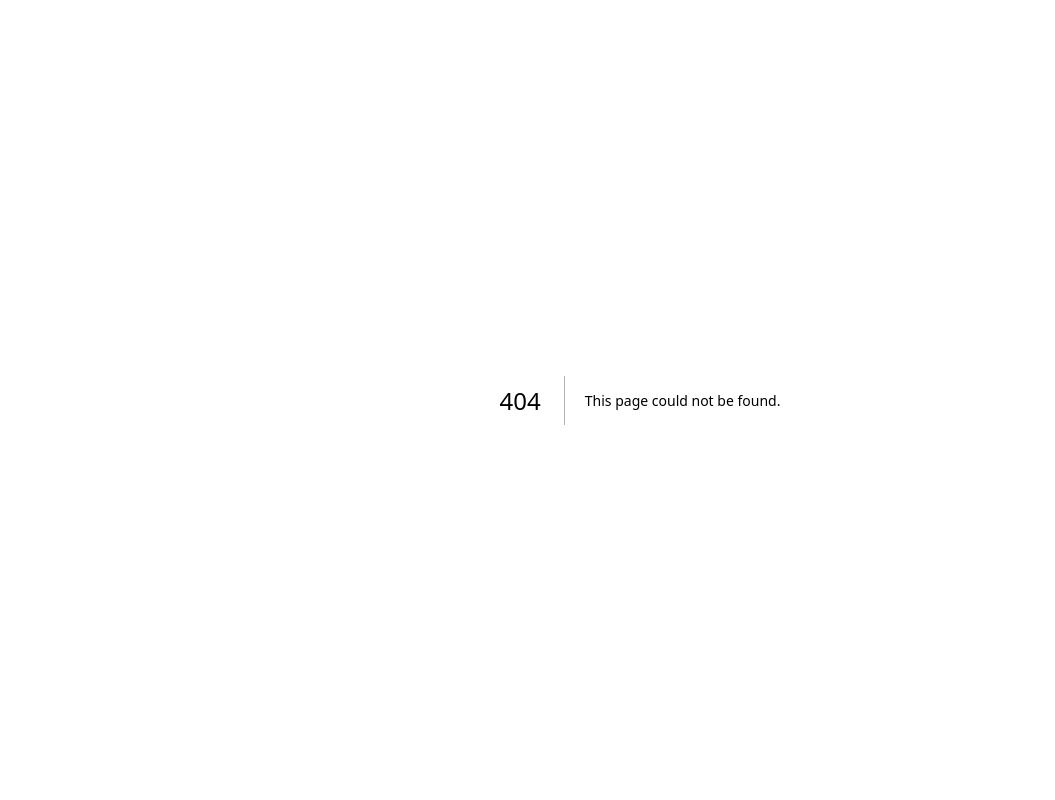
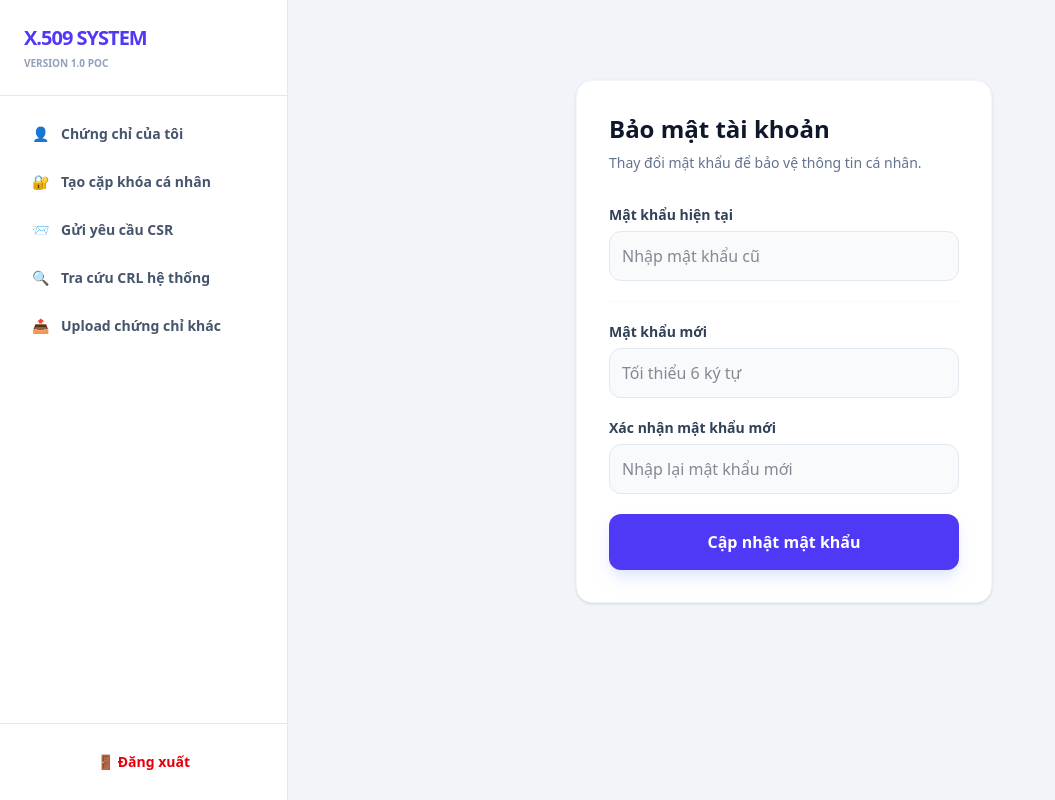
Before and after one commit to isQHung/X.509-Certificate-Wed, a Next.js app in the folder src/frontend/: page /dashboard/profile/change-password in a window 1280 px wide. Before the commit this address had no page. Shown: the whole page, without its empty margins (0-1055 px from the left). Built offline with nearby package versions, Linux system fonts and the light colour scheme; no server answers.

Commit message:
feat: create change pass page

```diff
--- /dev/null
+++ b/src/frontend/app/dashboard/profile/change-password/page.tsx
@@ -0,0 +1,99 @@
+"use client";
+import { useState } from "react";
+import { auth } from "@/lib/firebase";
+import { updatePassword, reauthenticateWithCredential, EmailAuthProvider } from "firebase/auth";
+
+export default function ChangePasswordPage() {
+  const [currentPassword, setCurrentPassword] = useState("");
+  const [newPassword, setNewPassword] = useState("");
+  const [confirmPassword, setConfirmPassword] = useState("");
+  const [loading, setLoading] = useState(false);
+
+  const handleUpdate = async (e: React.FormEvent) => {
+    e.preventDefault();
+
+    if (newPassword !== confirmPassword) {
+      alert("Mật khẩu mới và xác nhận không khớp!");
+      return;
+    }
+
+    setLoading(true);
+    const user = auth.currentUser;
+
+    if (user && user.email) {
+      try {
+        const credential = EmailAuthProvider.credential(user.email, currentPassword);
+        await reauthenticateWithCredential(user, credential);
+
+        await updatePassword(user, newPassword);
+
+        alert("Thành công! Mật khẩu đã được cập nhật bảo mật.");
+
+        setCurrentPassword("");
+        setNewPassword("");
+        setConfirmPassword("");
+      } catch (error: any) {
+        let message = "Có lỗi xảy ra";
+        if (error.code === "auth/wrong-password") message = "Mật khẩu hiện tại không chính xác!";
+        if (error.code === "auth/weak-password") message = "Mật khẩu mới quá yếu (ít nhất 6 ký tự)!";
+        alert("Lỗi: " + message);
+      }
+    }
+    setLoading(false);
+  };
+
+  return (
+    <div className="max-w-md mx-auto py-10 px-4">
+      <div className="bg-white p-8 rounded-2xl border border-slate-100 shadow-sm">
+        <h2 className="text-2xl font-bold text-slate-900 mb-2">Bảo mật tài khoản</h2>
+        <p className="text-sm text-slate-500 mb-8 font-medium">Thay đổi mật khẩu để bảo vệ thông tin cá nhân.</p>
+
+        <form onSubmit={handleUpdate} className="space-y-5">
+          <div>
+            <label className="block text-sm font-semibold text-slate-700 mb-1.5">Mật khẩu hiện tại</label>
+            <input
+              type="password" required
+              className="w-full p-3 bg-slate-50 border border-slate-200 rounded-xl outline-none focus:bg-white focus:ring-2 focus:ring-indigo-500 transition-all"
+              value={currentPassword}
+              onChange={(e) => setCurrentPassword(e.target.value)}
+              placeholder="Nhập mật khẩu cũ"
+            />
+          </div>
+
+          <hr className="border-slate-50" />
+
+          <div>
+            <label className="block text-sm font-semibold text-slate-700 mb-1.5">Mật khẩu mới</label>
+            <input
+              type="password" required
+              className="w-full p-3 bg-slate-50 border border-slate-200 rounded-xl outline-none focus:bg-white focus:ring-2 focus:ring-indigo-500 transition-all"
+              value={newPassword}
+              onChange={(e) => setNewPassword(e.target.value)}
+              placeholder="Tối thiểu 6 ký tự"
+            />
+          </div>
+
+          <div>
+            <label className="block text-sm font-semibold text-slate-700 mb-1.5">Xác nhận mật khẩu mới</label>
+            <input
+              type="password" required
+              className="w-full p-3 bg-slate-50 border border-slate-200 rounded-xl outline-none focus:bg-white focus:ring-2 focus:ring-indigo-500 transition-all"
+              value={confirmPassword}
+              onChange={(e) => setConfirmPassword(e.target.value)}
+              placeholder="Nhập lại mật khẩu mới"
+            />
+          </div>
+
+          <button
+            disabled={loading}
+            className={`w-full py-4 bg-indigo-600 text-white font-bold rounded-xl shadow-lg shadow-indigo-100 transition-all active:scale-[0.98] ${
+              loading ? 'opacity-50 cursor-not-allowed' : 'hover:bg-indigo-700'
+            }`}
+          >
+            {loading ? "Đang xử lý..." : "Cập nhật mật khẩu"}
+          </button>
+        </form>
+      </div>
+    </div>
+  );
+}
```
